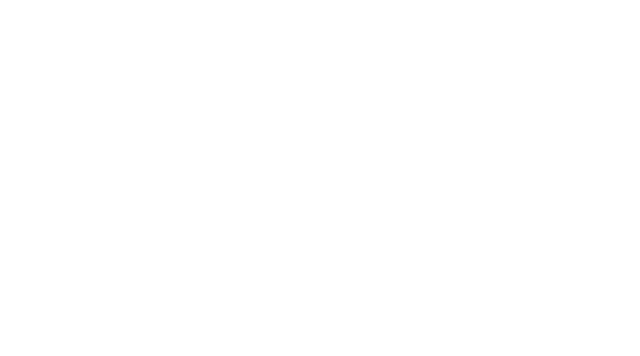
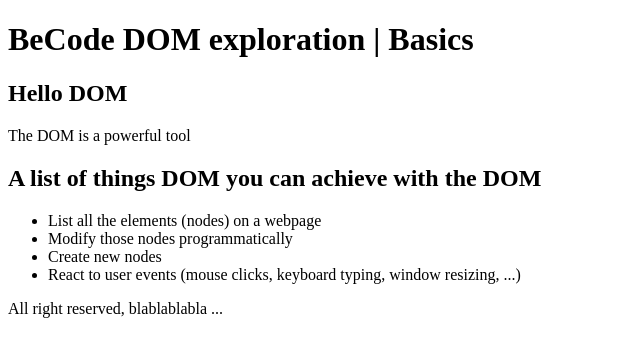
Before and after one commit to Ed2207/DOMdiscovery, a plain HTML site: page index.html in a window 1280 px wide. Shown: the whole page, without its empty margins (0-640 px from the left). Drawn offline with Linux system fonts and the light colour scheme.

Commit message:
update html

```diff
--- a/index.html
+++ b/index.html
@@ -1,11 +1,43 @@
+<!DOCTYPE html>
 <html lang="en">
 <head>
-    <meta charset="UTF-8">
-    <meta http-equiv="X-UA-Compatible" content="IE=edge">
-    <meta name="viewport" content="width=device-width, initial-scale=1.0">
-    <title>Document</title>
+  <meta charset="UTF-8">
+  <meta http-equiv="X-UA-Compatible" content="IE=edge">
+  <meta name="viewport" content="width=device-width, initial-scale=1.0">
+  <title>Exploring the DOM</title>
+
+  <link rel="stylesheet" href="../assets/style.css">
+  <!-- Having JavaScript included here, at the top of the file, ensures it starts loading soon -->
+  <!-- The defer attribute ensures it waits for the HTML to be fully loaded before it actually fires -->
+  <!-- This can prevent a situation where JavaScript tries to work with an element that has not been loaded yet -->
+  <script defer src="script.js"></script>
 </head>
 <body>
+  <header>
+    <h1>BeCode DOM exploration | <strong>Basics</strong></h1>
+  </header>
 
+  <main>
+    <section>
+      <h1>Hello DOM</h1>
+
+      <p>The DOM is a powerful tool</p>
+    </section>
+
+    <section id="content">
+      <h2 title="... though non-exhaustive">A list of things DOM you can achieve with the DOM</h2>
+
+      <ul>
+        <li>List all the elements (nodes) on a webpage</li>
+        <li>Modify those nodes programmatically</li>
+        <li>Create new nodes</li>
+        <li>React to user events (mouse clicks, keyboard typing, window resizing, ...)</li>
+      </ul>
+    </section>
+  </main>
+
+  <footer>
+    All right reserved, blablablabla ...
+  </footer>
 </body>
 </html>
```
